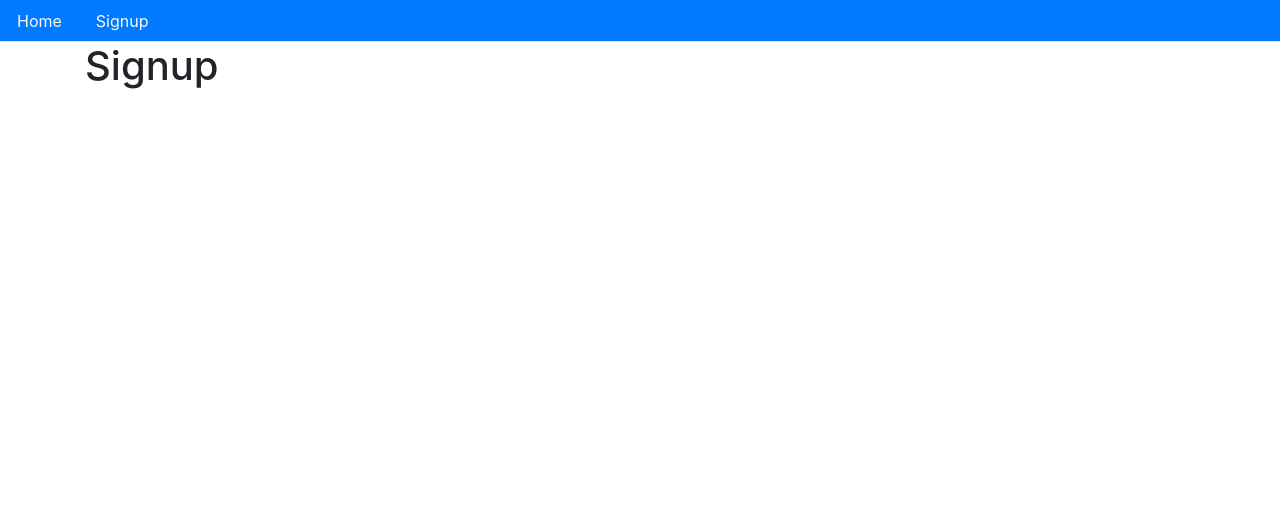
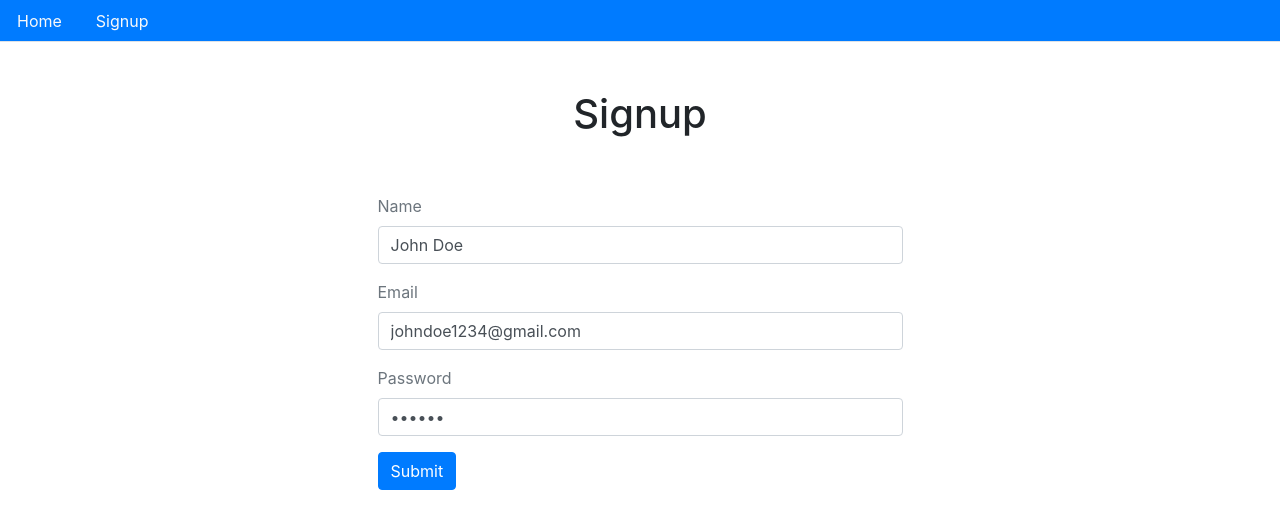
Before and after one commit to redshot/recipe-app-front-end, a React (Create React App) app: page /signup in a window 1280 px wide. Shown: the top 528 px of the page. Built offline with nearby package versions, Linux system fonts and the light colour scheme.

Commit message:
Created signup form

```diff
--- a/src/auth/Signup.js
+++ b/src/auth/Signup.js
@@ -6,10 +6,53 @@ import { ToastContainer } from 'react-toastify';
 import 'react-toastify/dist/ReactToastify.min.css';
 
 const Signup = () => {
+  const [values, setValues] = useState({
+    name: 'John Doe',
+    email: 'johndoe1234@gmail.com',
+    password: 'rrrrrr',
+    buttonText: 'Submit'
+  }); // values is an object while setValues is a function
+
+  const {name, email, password, buttonText} = values; // destructure
+
+  const handleChange = (name) => (event) => {
+
+  }; // a function returning a function
+
+  const clickSubmit = event => {
+
+  };
+
+  const signupForm = () => (
+    <form>
+      <div className="form-group">
+        <label className="text-muted">Name</label>
+        <input onChange={handleChange('name')} value={name} type="text" className="form-control" />
+      </div>
+
+      <div className="form-group">
+        <label className="text-muted">Email</label>
+        <input onChange={handleChange('email')} value={email} type="email" className="form-control" />
+      </div>
+
+      <div className="form-group">
+        <label className="text-muted">Password</label>
+        <input onChange={handleChange('password')} value={password} type="password" className="form-control" />
+      </div>
+
+      <div>
+        <button className="btn btn-primary" onClick="{clickSubmit}">{buttonText}</button>
+      </div>
+    </form>
+  );
+
   return (
     <Layout>
-      <ToastContainer />
-      <h1>Signup</h1>
+      <div className="col-md-6 offset-md-3">
+        <ToastContainer />
+        <h1 className="p-5 text-center">Signup</h1>
+        {signupForm()}
+      </div>
     </Layout>
   );
 };
@@ -17,10 +60,25 @@ const Signup = () => {
 export default Signup;
 
 /**
- * - useState is React Hook that allows you to add state to a functional component
+ * - useState is a React Hook that allows you to add state to a functional component
+ *  - The state is a built-in React object that is used to contain data or information about the component
  * - Axios is a promised-based HTTP client for JavaScript.
  *  - It has the ability to make HTTP requests from the browser and handle the transformation of request and response data.
  * - The ToastContainer is just a simple component, which you can write text or even custom JSX elements in to customize the toast
  *   even more.
  *
+ * - The name, email and password will be stored in a state.
+ *  - When the "Submit" button is clicked, the informatiom from the state(name, email, paassword) to the backend API
+ *
+ * - Take note we are using parenthesis () for signupForm() arrow function.
+ *  - If we use curly braces {}, we will need to use return keyword
+ *  - If we use parenthesis (), we can use single wrapper element with child elements inside it without using return keyword
+ * - onChange is an event handler in React. It detects when the value of an input element changes.
+ *  - handleChange() function is called when there is an update in the input field.
+ *  - The update in the field will be used to update the value in the state.
+ * - The state will be updated using the handleState() function When a user types in the input field
+ *  - The value is shown in value={name} or value={name} which is based on the state.
+ * - We destructured the properties/values from the state so we don't have to type values.buttonText or values.name
+ *  - We can output the values directly by typing { buttonText }
+ *
  */
```
